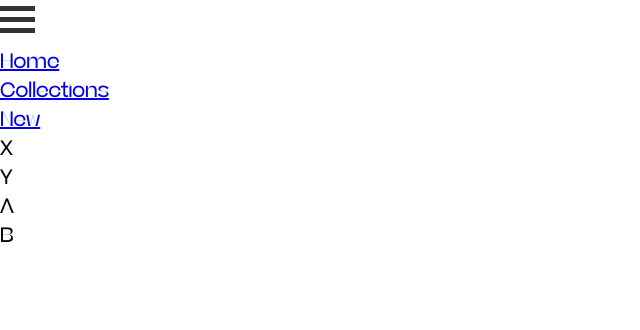
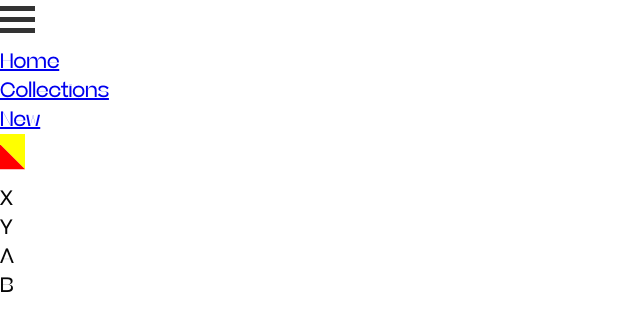
Before and after one commit to szwanne/fashion-store, a plain HTML site: page index.html in a window 1280 px wide. Shown: the whole page, without its empty margins (0-640 px from the left). Drawn offline with Linux system fonts and the light colour scheme.

Commit message:
Added the diamond icon

```diff
--- a/style.css
+++ b/style.css
@@ -49,3 +49,26 @@ body {
   margin: 6px 0;
   transition: 0.4s;
 }
+
+/* Add the diamond icon */
+
+#diamond {
+  width: 0;
+  height: 0;
+  border: 25px solid transparent;
+  border-bottom-color: yellow;
+  position: relative;
+  top: -25px;
+  transform: rotate(45deg);
+}
+
+#diamond:after {
+  content: "";
+  position: absolute;
+  left: -25px;
+  top: 25px;
+  width: 0;
+  height: 0;
+  border: 25px solid transparent;
+  border-top-color: red;
+}
```
